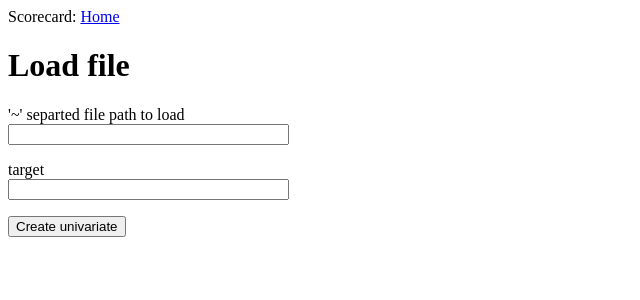
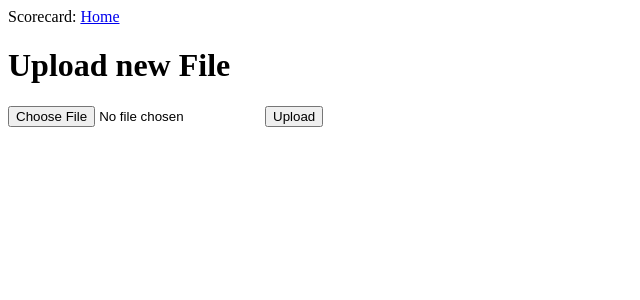
Before and after one commit to kanishkd4/scorecard, a Flask app: page / in a window 1280 px wide. Shown: the top 300 px of the page, without its empty margins (0-640 px from the left). Run offline with Flask 2, Linux system fonts and the light colour scheme; some libraries are stand-ins or nearby versions.

Commit message:
successful upload file

```diff
--- a/app/__init__.py
+++ b/app/__init__.py
@@ -3,5 +3,7 @@ from config import Config
 
 app = Flask(__name__)
 app.config.from_object(Config)
+UPLOAD_FOLDER =  "/media/kanishk/8E8481E28481CCE1/Learn/repos/SAAS/oth/"
+app.config["UPLOAD_FOLDER"] = UPLOAD_FOLDER
 
 from app import routes
--- a/app/routes.py
+++ b/app/routes.py
@@ -1,29 +1,36 @@
-from flask import render_template, redirect, url_for
-from flask_wtf import Form
-from flask_wtf.file import FileField
+
+import os
+from flask import Flask, request, redirect, url_for, render_template
 from werkzeug.utils import secure_filename
-from wtforms import StringField, SubmitField
-from wtforms.validators import DataRequired
 import pandas as pd
+from flask import send_from_directory
 from app import app
-# from Scorecard import scorecard
 
-class UploadForm(Form):
-    file = StringField(label="'~' separted file path to load", validators=[DataRequired()])
-    target = StringField(label="target", validators=[DataRequired()])
-    submit = SubmitField("Create univariate")
+ALLOWED_EXTENSIONS = set(["txt", "pdf", "png", "jpg", "jpeg", "gif"])
+def allowed_file(filename):
+    return "." in filename and \
+           filename.rsplit(".", 1)[1].lower() in ALLOWED_EXTENSIONS
 
-@app.route("/")
-@app.route("/loaddata", methods=["GET", "POST"])
-def load():
-    form = UploadForm()
-    if form.validate_on_submit():
-        base = pd.read_table(form.file, sep="~")
-        score = scorecard(modelbase=base, target=form.target)
-        var_start_list = score.univariate().to_html()
-        # return redirect(url_for("/show_output.html"))
-    return render_template("loaddata.html", title="Load data to create scorecard", form=form)
+@app.route("/", methods=["GET", "POST"])
+def upload_file():
+    if request.method == "POST":
+        # check if the post request has the file part
+        if "file" not in request.files:
+            flash("No file part")
+            return redirect(request.url)
+        file = request.files["file"]
+        # if user does not select file, browser also
+        # submit a empty part without filename
+        if file.filename == "":
+            flash("No selected file")
+            return redirect(request.url)
+        if file and allowed_file(file.filename):
+            filename = secure_filename(file.filename)
+            file.save(os.path.join(app.config["UPLOAD_FOLDER"], filename))
+            return redirect(url_for("uploaded_file",
+                                    filename=filename))
+    return render_template("loaddata.html")
 
-
-# @app.route("/show_outupt")
-# def show_output(var_start_list):
+@app.route("/uploads/<filename>")
+def uploaded_file(filename):
+    return pd.read_table(f"{app.config['UPLOAD_FOLDER']}/{filename}", sep="~").head().to_html()
--- a/app/templates/loaddata.html
+++ b/app/templates/loaddata.html
@@ -1,17 +1,11 @@
 {% extends "base.html" %}
 
 {% block content %}
-    <h1>Load file</h1>
-    <form action="" method="post">
-        {{ form.hidden_tag() }}
-        <p>
-            {{ form.file.label }}<br>
-            {{ form.file(size=32)}}
-        </p>
-        <p>
-            {{ form.target.label }}<br>
-            {{ form.target(size=32)}}
-        </p>
-        <p>{{ form.submit() }}</p>
-    </form>
+<!doctype html>
+<title>Upload new File</title>
+<h1>Upload new File</h1>
+<form method=post enctype=multipart/form-data>
+  <p><input type=file name=file>
+     <input type=submit value=Upload>
+</form>
 {% endblock %}
--- a/config.py
+++ b/config.py
@@ -1,3 +1,3 @@
 import os
 class Config(object):
-    SECRET_KEY = os.environ.get('SECRET_KEY') or 'you-will-never-guess'
+    SECRET_KEY = os.environ.get('SECRET_KEY') or "you-will-never-guess"
--- a/scorecard.py
+++ b/scorecard.py
@@ -1,4 +1,4 @@
 from app import app
 
-if __name__ == '__main__':
+if __name__ == "__main__":
     app.run(debug=True)
```
